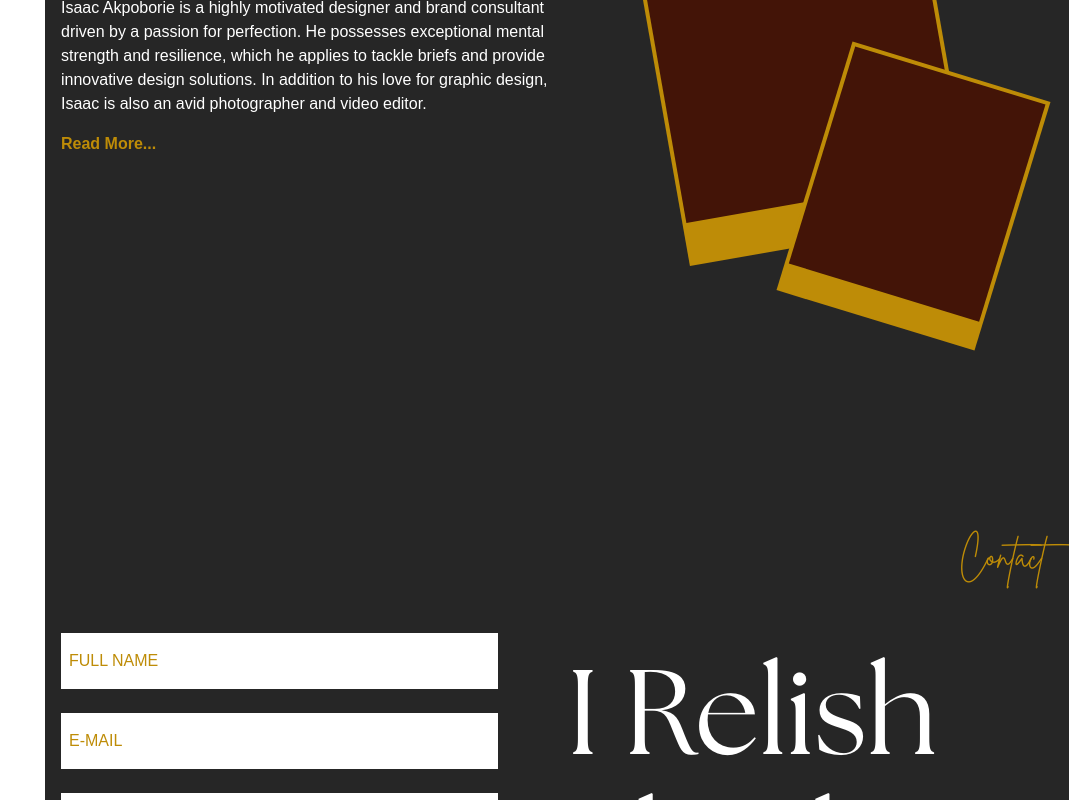
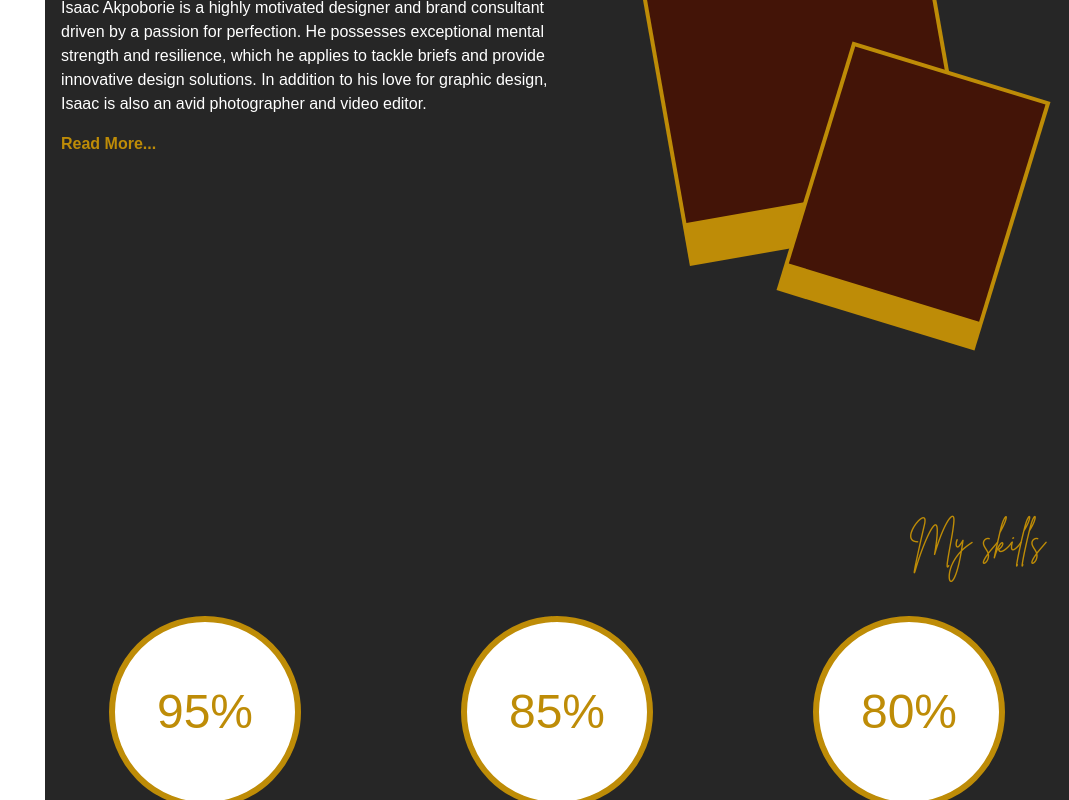
Before and after one commit to Udee101/mr-redack, a Vue app: page / in a window 1280 px wide. Shown: the part 2000-2800 px from the top of the page, without its empty margins (211-1280 px from the left). Built offline with nearby package versions, Linux system fonts and the light colour scheme; a web font is replaced by a local one.

Commit message:
create skills section

```diff
--- a/src/components/CategoryCard.vue
+++ b/src/components/CategoryCard.vue
@@ -1,19 +1,20 @@
 <script setup>
   defineProps({
-    imgSrc: String,
-    name: String,
-    categoryId: Number
+    pc: Object,
+    // imgSrc: String,
+    // name: String,
+    // categoryId: Number
   })
 </script>
 
 <template>
   <div class="grid grid-flow-col place-items-center lg:self-center">
     <router-link
-      :to="{ name: 'categories.id', params: { id: categoryId } }"
+      :to="{ name: 'categories.id', params: { id: pc.id } }"
       class="category-card"
     >
-      <img :src="imgSrc" alt="category image" class="w-[60%] lg:w-[75%] mx-auto" />
-      <p>{{ name }}</p>
+      <img :src="pc.imgSrc" alt="category image" class="w-[60%] lg:w-[75%] mx-auto" />
+      <p>{{ pc.name }}</p>
     </router-link>
   </div>
 </template>
--- /dev/null
+++ b/src/components/SkillCard.vue
@@ -0,0 +1,16 @@
+<script setup>
+defineProps({
+  skill: {
+    type: Object
+  }
+})
+</script>
+
+<template>
+  <div class="space-y-4 text-center grid place-items-center p-2">
+    <div class=" w-16 h-16 rounded-full bg-white border-[6px] border-site-gold flex place-items-center md:w-32 md:h-32 lg:w-48 lg:h-48">
+      <p class="w-full font-light text-site-gold md:text-3xl lg:text-5xl">{{ skill.proficiency }}</p>
+    </div>
+    <p class="text-white max-w-[220px] text-sm uppercase md:text-base lg:text-lg">{{ skill.title }}</p>
+  </div>
+</template>
--- a/src/components/sections/PortfolioSection.vue
+++ b/src/components/sections/PortfolioSection.vue
@@ -6,14 +6,12 @@ import { projectCategories } from '../../data/index.js'
 <template>
   <section id="portfolio" class="bg-site-gray p-4">
     <div class=" relative max-w-site-w mx-auto min-h-screen">
-      <p class=" absolute right-0 mx-2 my-14 text-site-gold text-2xl font-titleFont md:text-4xl">Portfolio</p>
+      <p class=" absolute right-0 mx-2 my-10 text-site-gold text-2xl font-titleFont md:text-4xl">Portfolio</p>
       <div class="grid grid-rows-4 min-h-[95vh] gap-y-20 py-14 md:grid-cols-2 md:grid-rows-2 md:gap-x-5 md:gap-y-16">
         <CategoryCard
           v-for="pc in projectCategories"
           :key="pc.id"
-          :categoryId="pc.id"
-          :imgSrc="pc.imgSrc"
-          :name="pc.name"
+          :pc="pc"
         ></CategoryCard>
       </div>
     </div>
--- /dev/null
+++ b/src/components/sections/SkillsSection.vue
@@ -0,0 +1,23 @@
+<script setup>
+import { mySkills } from '../../data';
+import SkillCard from '../SkillCard.vue';
+</script>
+
+<template>
+  <section id="skills" class="p-4 bg-site-gray">
+    <div class="relative max-w-site-w md:min-h-[50vh] lg:min-h-screen mx-auto">
+      <p class="text-site-gold font-titleFont text-5xl text-center mt-16 mb-8 md:hidden">
+        My skills
+      </p>
+      <p class="hidden absolute right-0 mx-2 my-10 text-site-gold text-2xl font-titleFont md:block md:text-4xl">My skills</p>
+      <div class="grid grid-cols-3 gap-y-4 items-start py-10 md:py-32 md:gap-16 lg:min-h-screen">
+        <SkillCard
+          v-for="(skill, index) in mySkills"
+          :key="index"
+          :skill="skill"
+        >
+        </SkillCard>
+      </div>
+    </div>
+  </section>
+</template>
--- a/src/data/index.js
+++ b/src/data/index.js
@@ -128,3 +128,30 @@ export const categoryData = [
     ]
   }
 ]
+
+export const mySkills = [
+  {
+    title: "Graphics Design",
+    proficiency: "95%"
+  },
+  {
+    title: "PHOTOGRAPHY & EDITING",
+    proficiency: "85%"
+  },
+  {
+    title: "VIDEO DIRECTION & EDITING",
+    proficiency: "80%"
+  },
+  {
+    title: "MOTION GRAPHICS",
+    proficiency: "80%"
+  },
+  {
+    title: "EDITORIAL DESIGNS",
+    proficiency: "70%"
+  },
+  {
+    title: "UI/UX",
+    proficiency: "75%"
+  },
+]
--- a/src/views/Home.vue
+++ b/src/views/Home.vue
@@ -3,11 +3,13 @@ import AboutSection from '../components/sections/AboutSection.vue';
 import ContactMeSection from '../components/sections/ContactMeSection.vue';
 import HeroSection from '../components/sections/HeroSection.vue';
 import PortfolioSection from '../components/sections/PortfolioSection.vue';
+import SkillsSection from '../components/sections/SkillsSection.vue';
 </script>
 
 <template>
   <HeroSection></HeroSection>
   <PortfolioSection></PortfolioSection>
   <AboutSection></AboutSection>
+  <SkillsSection></SkillsSection>
   <ContactMeSection></ContactMeSection>
 </template>
```
